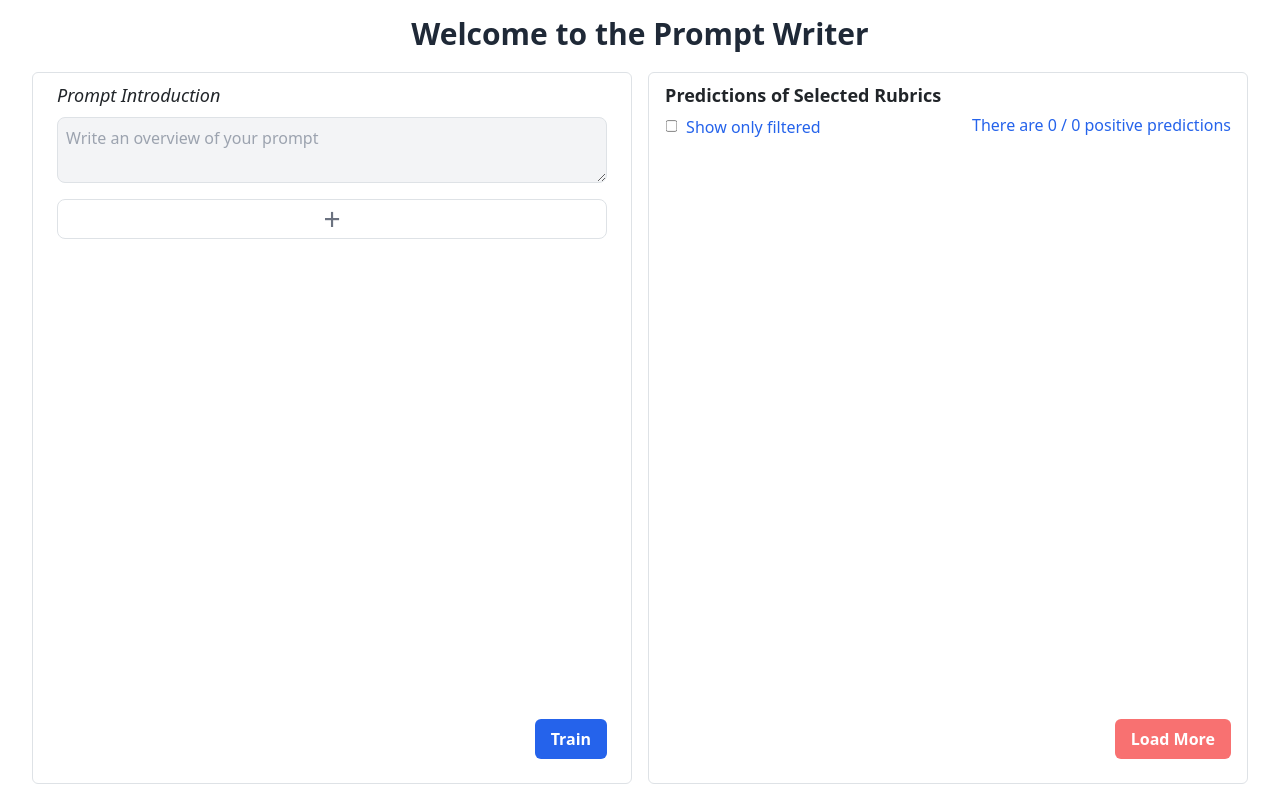
After one commit to leijie-wang/filterbuddy-experiment, a Django app: template templates/promptwrite.html in a window 1280 px wide. The commit adds this page. Run offline with Django 4.2, Linux system fonts and the light colour scheme; the template is opened without the code that fills it, so the values that code supplies are empty; some libraries are stand-ins or nearby versions.

Commit message:
drafted the UI interface for prompt writing

```diff
--- a/experimentweb/urls.py
+++ b/experimentweb/urls.py
@@ -28,4 +28,6 @@ urlpatterns = [
 
     path('examplelabel/', sharedviews.examplelabel, name='examplelabel'),
     path('trainML/', sharedviews.trainML),
+
+    path('promptwrite/', sharedviews.promptwrite, name='promptwrite'),
 ]
--- a/templates/examplelabel.html
+++ b/templates/examplelabel.html
@@ -97,7 +97,7 @@
             </div>`;
         textList.append(newDiv);
     }
-    dataset = dataset.concat(data);
+    dataset = dataset.concat(new_dataset);
   }
 
   function load_more_data(){
--- /dev/null
+++ b/templates/promptwrite.html
@@ -0,0 +1,312 @@
+{% load static %}
+
+<!doctype html>
+<html lang="en">
+
+<head>
+  <meta charset="utf-8">
+  <meta name="viewport" content="width=device-width, initial-scale=1">
+  <title>Example Labeler</title>
+  <!-- use bootstrap UI -->
+  <link href="https://cdn.jsdelivr.net/npm/bootstrap@5.3.2/dist/css/bootstrap.min.css" rel="stylesheet"
+    integrity="sha384-T3c6CoIi6uLrA9TneNEoa7RxnatzjcDSCmG1MXxSR1GAsXEV/Dwwykc2MPK8M2HN" crossorigin="anonymous">
+  <!-- base layout -->
+  <link rel="stylesheet" href="{% static 'css/examplelabel.css' %}" />
+  <script src="https://cdn.tailwindcss.com"></script>
+  <script src="{% static 'js/jquery-3.7.1.js'%}"></script>
+  <script defer src="https://cdn.jsdelivr.net/npm/alpinejs@3.x.x/dist/cdn.min.js"></script>
+</head>
+
+<body class="container-none h-screen w-screen px-8">
+
+  <!--
+      The <noscript> tag encloses the content that will be displayed
+      only if JavaScript is disabled or not supported in the user's browser.
+    -->
+  <noscript>
+    If you see this text, your browser does not support dynamic content
+    (JavaScript) or it has been disabled. This study website requires JavaScript.
+  </noscript>
+
+
+  <div class="flex flex-col justify-start gap-y-4 py-3 items-stretch h-full">
+    <div class="mx-auto pb-1 flex-grow-0">
+      <h1 class="text-3xl font-semibold text-gray-800">Welcome to the Prompt Writer</h1>
+    </div>
+
+    <div class="flex items-stretch w-full gap-x-4 flex-grow">
+        <!-- the section where users configure prompts -->
+        <div x-data="{configurePanel: false}"
+            class="flex flex-col items-stretch gap-y-4 pt-2 px-4 border border-gray-600 rounded w-1/2 flex-grow"
+        >
+            <!-- <div class="section-header text-xl font-bold text-blue-600 flex-grow-0 self-center">
+                Write Your Prompts
+            </div> -->
+
+            <!-- the section where users see all prompts -->
+            <div x-show="!configurePanel" class="section-body flex flex-col flex-grow gap-y-4 pb-4">
+                <div class="flex flex-col gap-y-2 flex-grow-0">
+                    <div class="text-lg italic">
+                        Prompt Introduction
+                    </div>
+                    <textarea
+                        rows="2"
+                        class="bg-gray-100 border border-gray-300 rounded-lg p-2 text-base w-full"
+                        placeholder="Write an overview of your prompt"></textarea>
+                </div>
+                <div id="promptList" class="flex flex-col gap-y-4 flex-grow h-1 overflow-y-auto">
+                    <div @click="configurePanel = !configurePanel"
+                        class="flex justify-center items-center gap-x-4 border border-gray-300 rounded-lg h-10 cursor-pointer"
+                    >
+                        <div class="text-3xl text-gray-500">+</div>
+                    </div>
+                </div>
+                <div class="bottom flex justify-end gap-x-2 flex-grow-0">
+                    <!-- <button @click="configurePanel = !configurePanel" class="bg-red-400 text-white font-bold py-2 px-3 rounded">
+
+                    </button> -->
+                    <button @click="configurePanel = !configurePanel; addNewPrompt()" class="bg-blue-600 text-white font-bold py-2 px-3 rounded">
+                        Train
+                    </button>
+                  </div>
+            </div>
+
+            <!-- the section where users configure prompts -->
+            <div x-show="configurePanel" class="flex flex-col gap-y-4 py-4 px-4 flex-grow">
+                <div class="flex flex-col flex-grow gap-y-6 overflow-y-auto h-1">
+                    <!-- Add this h-1 to override a weird behavior of flex layout,
+                        see this stackoverflow answer for more details https://stackoverflow.com/q/75368940/9508684.
+                        In short, the overflow proerty requries a fixed length on the container.
+                        Without a fixed length (height or width), there's nothing to trigger an overflow.
+                        The flex-grow property doesn't establish a fixed length, so it doesn't work.
+                        So, to solve both problems, set the container to height: 1px. It will still grow to fill the available space.
+                    -->
+                    <div class="flex flex-col gap-y-2">
+                        <div class="text-lg">Describe one aspect of the text you want to catch<span class="text-red-500 font-bold ml-1">*</span></div>
+                        <div contenteditable="true" id="new-prompt-rubric"
+                            class="bg-blue-50 rounded ml-4 pl-4 pr-2 py-2 text-gray-600 text-base focus:outline-none">
+
+                        </div>
+                    </div>
+                    <div class="flex flex-col gap-y-2">
+                        <div class="text-lg">Provide one positive example <span class="text-sm italic text-gray-500">(optional)</span> </div>
+                        <div contenteditable="true" id="new-prompt-positive-example"
+                            class="bg-red-50 rounded ml-4 pl-4 pr-2 py-2 text-gray-600 text-base focus:outline-none">
+
+                        </div>
+                    </div>
+                    <div class="flex flex-col gap-y-2">
+                        <div class="text-lg">Provide one negative example <span class="text-sm italic text-gray-500">(optional)</span> </div>
+                        <div contenteditable="true" id="new-prompt-negative-example"
+                            class="bg-violet-50 rounded ml-4 pl-4 pr-2 py-2 min-h-12 text-gray-600 text-base focus:outline-none">
+
+                        </div>
+                    </div>
+                </div>
+                <div class="bottom flex justify-end gap-x-2 flex-grow-0">
+                    <button @click="configurePanel = !configurePanel" class="bg-red-400 text-white font-bold py-2 px-3 rounded">
+                        Close
+                    </button>
+                    <button @click="configurePanel = !configurePanel; addNewPrompt()" class="bg-blue-600 text-white font-bold py-2 px-3 rounded">
+                        Save
+                    </button>
+                  </div>
+            </div>
+        </div>
+        <!-- the section where users example examples and predictions -->
+        <div x-data="{filtered: false, yes_counter: 0, total_counter: 0}"
+            class="flex flex-col border border-gray-600 rounded w-1/2 h-full px-3 pt-2 pb-4 gap-y-1"
+        >
+            <!-- display a set of filter options -->
+            <div class="header text-lg font-bold">
+                Predictions of Selected Rubrics
+            </div>
+            <div class="flex justify-between">
+                <label class="flex gap-2">
+                    <input type="checkbox" x-model="filtered" id="yesFilter" class="form-checkbox scale-90">
+                    <span class=" text-blue-600 text-base pt-0.5">Show only filtered</span>
+                </label>
+                <div x-text="'There are ' + yes_counter + ' / ' + total_counter + ' positive predictions'" class="text-base text-blue-600"></div>
+            </div>
+            <!-- display a list of comments to be reviewed -->
+            <div id="textList" class="body flex flex-col space-y-2 overflow-y-auto py-2 h-1 flex-grow">
+            </div>
+            <div class="bottom flex justify-end gap-x-2 pt-3">
+                <button @click="load_more_data" class="bg-red-400 text-white font-bold py-2 px-3 rounded">
+                  Load More
+                </button>
+            </div>
+        </div>
+    </div>
+  </div>
+</body> <!-- closes container -->
+<!-- custom js -->
+<script defer>
+  var dataset = JSON.parse(`{{dataset | safe}}`);
+  var overview = "";
+
+  // we assume every single quote is properly escaped; this should be ensured when adding them to the list
+  // for now, we only require users to input one example for each category
+  var prompts = [];
+
+  function escape_single_quote(text){
+    return text.replace(/'/g, "\\'");
+  }
+
+
+  function display_prompts(new_prompts){
+    // display data on the page
+    let promptList = $('#promptList');
+
+    for (let i = 0; i < new_prompts.length; i++) {
+        // create a new div element for each text with the template
+
+        console.log(new_prompts[i]);
+        let newDiv = document.createElement('div');
+        newDiv.innerHTML = `
+            <div class="prompt flex items-start gap-x-4 pl-4 pr-2 pb-3 pt-2.5 border border-gray-300 rounded-lg">
+                <div>
+                    <input type="checkbox" id="prompt-checkbox.${i}" class="form-checkbox scale-110 mt-1.5" ${new_prompts[i].selected ? "checked" : ""}>
+                </div>
+                <div class="flex flex-col gap-y-2 flex-grow self-stretch" x-data="{open: true}">
+                    <div class="flex justify-between mr-2">
+                        <div
+                            contenteditable="true"
+                            class="text-base text-black focus:outline-none"
+                            id="prompt-rubric.${i}">
+                                ${new_prompts[i].rubric}
+                        </div>
+                        <!--have a foldable button-->
+                        <div>
+                            <button @click="open = !open" class="focus:outline-none">
+                                <svg x-show="!open" xmlns="http://www.w3.org/2000/svg" class="h-6 w-6" fill="none" viewBox="0 0 24 24" stroke="currentColor">
+                                    <path stroke-linecap="round" stroke-linejoin="round" stroke-width="2" d="M19 9l-7 7-7-7" />
+                                </svg>
+                                <svg x-show="open" xmlns="http://www.w3.org/2000/svg" class="h-6 w-6" fill="none" viewBox="0 0 24 24" stroke="currentColor">
+                                    <path stroke-linecap="round" stroke-linejoin="round" stroke-width="2" d="M5 15l7-7 7 7" />
+                                </svg>
+                            </button>
+                        </div>
+                    </div>
+                    <div class="flex flex-col gap-y-1 mr-2" x-show="open">
+                        <div class="text-sm text-gray-600 italic">
+                            Positive Examples
+                        </div>
+                        <div class="flex flex-col bg-red-50 rounded pl-2 pr-2 py-1">
+                            <div contenteditable="true"
+                                class="example bg-inherit border-none text-sm text-gray-600 focus:outline-none">
+                                ${new_prompts[i].positives[0]}
+                            </div>
+                        </div>
+                    </div>
+                    <div class="flex flex-col gap-y-1 mr-2" x-show="open">
+                        <div class="text-sm text-gray-600 italic">
+                            Negative Examples
+                        </div>
+                        <div class="flex flex-col bg-violet-50 rounded pl-2 pr-2 py-1">
+                            <div contenteditable="true"
+                                class="example bg-inherit border-none text-sm text-gray-600 focus:outline-none"
+                                id="prompt-negative-example.${i}">
+                                    ${new_prompts[i].negatives[0]}
+                            </div>
+                        </div>
+                    </div>
+                </div>
+            </div>`;
+        $('#promptList > :last-child').before(newDiv);
+        prompts.push(new_prompts[i]);
+    }
+  }
+
+  function addNewPrompt(){
+        // read from configuring prompt panel and add this new prompt to the prompts
+        let new_prompt = {
+            "rubric": escape_single_quote($('#new-prompt-rubric').text()),
+            "positives": [escape_single_quote($('#new-prompt-positive-example').text())],
+            "negatives": [escape_single_quote($('#new-prompt-negative-example').text())],
+            "selected": true
+        };
+        display_prompts([new_prompt]);
+  }
+
+  function display_data(new_dataset){
+    // display data on the page
+    let textList = $('#textList');
+    // remove all elements that have the new-indicator class
+    textList.find('.new-indicator').remove();
+
+    for (let i = 0; i < new_dataset.length; i++) {
+        // create a new div element for each text with the template
+
+        console.log(new_dataset[i]);
+        let newDiv = document.createElement('div');
+        new_dataset[i].text = new_dataset[i].text.replace(/'/g, "\\'");
+        let prediction = Math.random() >= 0.5; // for the purpose of testing
+        newDiv.innerHTML = `
+            <div
+                x-data="{prediction: ${prediction}, isNew: true, text: '${new_dataset[i].text}'}"
+                x-init="total_counter += 1; yes_counter += prediction ? 1 : 0"
+                x-show="!filtered || prediction == true"
+                class="flex flex-row items-center py-0.5"
+                :class="{'bg-red-50': prediction == true, 'bg-violet-50': prediction == false}"
+            >
+                <div class="new-indicator text-xs font-semibold text-red-200 self-start">New</div>
+                <div x-text="text" class="flex-grow w-7/10 p-2"></div>
+            </div>`;
+        textList.append(newDiv);
+    }
+    dataset = dataset.concat(new_dataset);
+  }
+
+  function load_more_data(){
+    // load more data from the server
+    $.ajax({
+      url: "/load_more_data",
+      type: "GET",
+      data: {
+        'last_length': dataset.length,
+      },
+      dataType: 'json',
+      success: function (data) {
+        display_data(data);
+      }
+    });
+  }
+
+  // bind js variables to html elements for each prompt
+  document.body.addEventListener('change', (event) => {
+        let id = event.target.id;
+        // update the selected status of the prompt
+        if (id.startsWith("prompt-checkbox")){
+            let index = parseInt(id.split(".")[1]);
+            prompts[index].selected = event.target.checked;
+        } else if (id.startsWith("prompt-rubric")){
+            let index = parseInt(id.split(".")[1]);
+            prompts[index].rubric = escape_single_quote(event.target.value);
+        } else if (id.startsWith("prompt-positive-example")){
+            let index = parseInt(id.split(".")[1]);
+            prompts[index].positives[0] = escape_single_quote(event.target.value);
+        } else if (id.startsWith("prompt-negative-example")){
+            let index = parseInt(id.split(".")[1]);
+            prompts[index].negatives[0] = escape_single_quote(event.target.value);
+        }
+    });
+
+
+  display_prompts([{
+        "rubric": "Texts that describe some food is delicious",
+        "positives": ["Just tried the new caramel cheesecake at Café Loco - absolutely yummy!"],
+        "negatives": ["The band\'s new track is absolutely delicious – it\'s like every beat just hits the right spot!"],
+        "selected": true
+    }, {
+        "rubric": "Texts that describe some food is delicious",
+        "positives": ["Just tried the new caramel cheesecake at Café Loco - absolutely yummy!"],
+        "negatives": ["The band\'s new track is absolutely delicious – it\'s like every beat just hits the right spot!"],
+        "selected": true
+    }])
+
+
+
+  display_data(dataset);
+</script>
+</html>
```
Also changed, not shown: sharedsteps/views.py (+7 -0 lines), static/js/examplelabel.js (deleted, +0 -47 lines), static/js/wordfilter.js (deleted).
